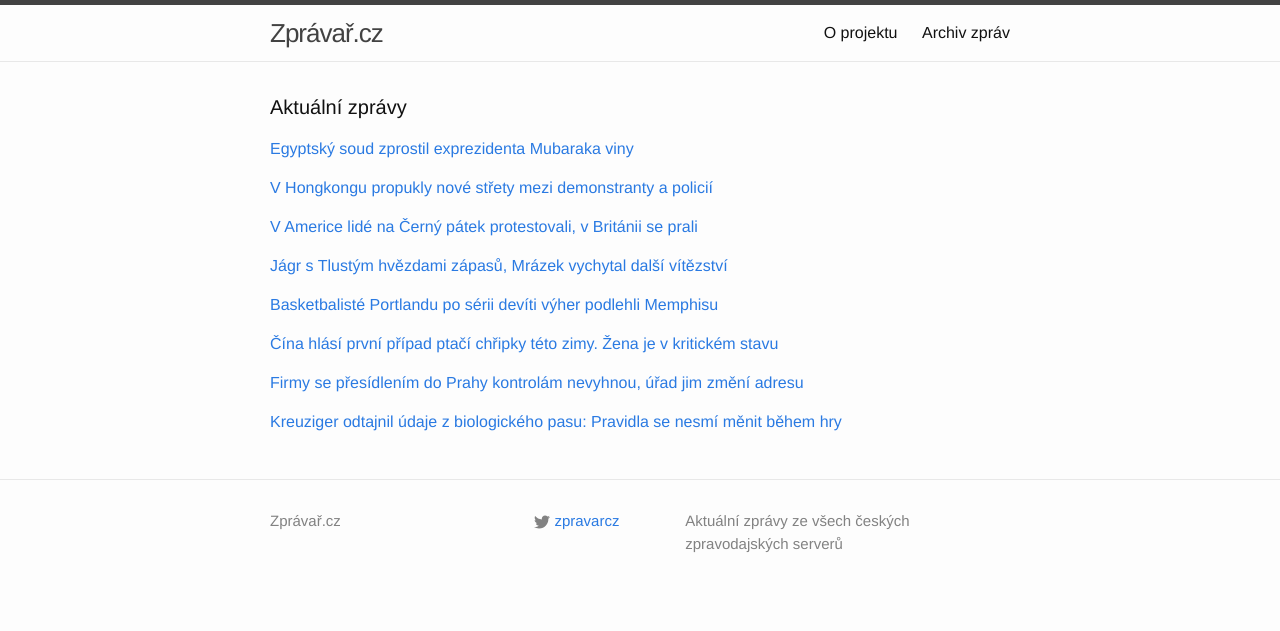
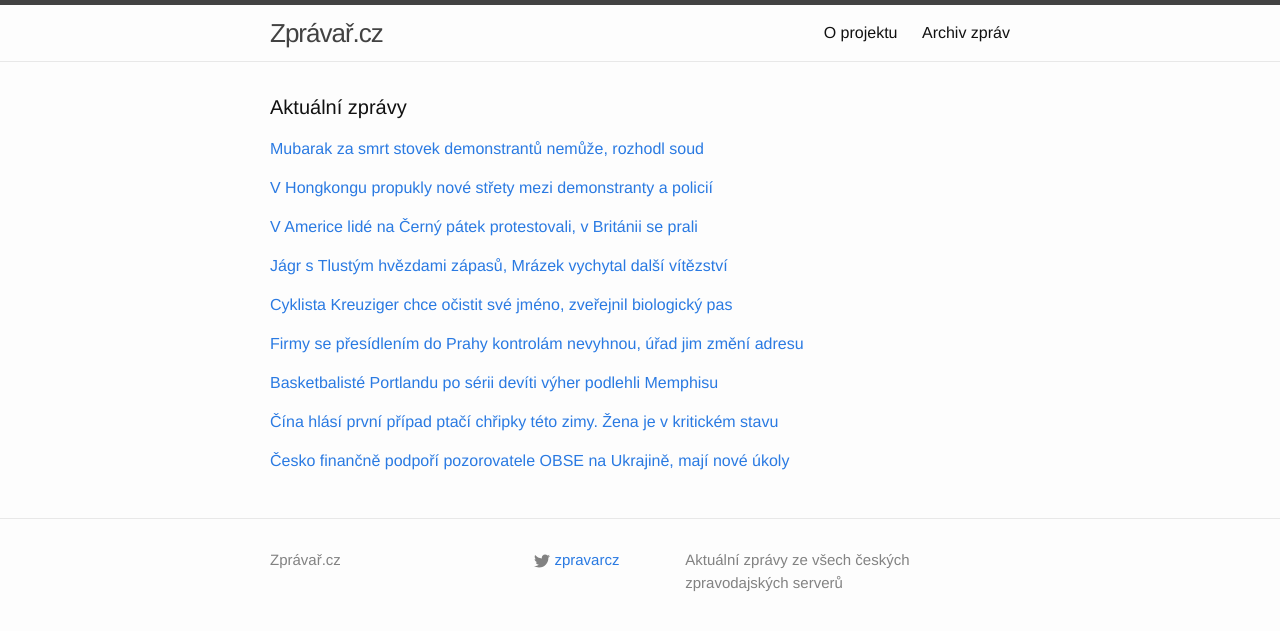
Before and after one commit to adliska/zpravar, a Jekyll site: the page built from index.html, in a window 1280 px wide. Shown: the top 631 px of the page. Built offline with Jekyll 4.4.1, drawn with Linux system fonts in a browser that asks for light colours.

Commit message:
zpravar news update

```diff
--- a/index.html
+++ b/index.html
@@ -5,15 +5,17 @@ layout: default
 <div class="home">
     <h1 class="page-heading">Aktuální zprávy</h1>
 
-<p><a href="javascript:;" onclick="toggle_visibility('zpravy0')">Egyptský soud zprostil exprezidenta Mubaraka viny</a></p>
+<p><a href="javascript:;" onclick="toggle_visibility('zpravy0')">Mubarak za smrt stovek demonstrantů nemůže, rozhodl soud</a></p>
 <div id="zpravy0" style="display:none">
 <ul>
+<li><a href=http://www.novinky.cz/zahranicni/svet/354914-mubarak-za-smrt-stovek-demonstrantu-nemuze-rozhodl-soud.html>Mubarak za smrt stovek demonstrantů nemůže, rozhodl soud - www.novinky.cz</a></li>
 <li><a href=http://www.ceskatelevize.cz/ct24/svet/293936-egyptsky-soud-zprostil-exprezidenta-mubaraka-viny/>Egyptský soud zprostil exprezidenta Mubaraka viny - www.ceskatelevize.cz</a></li>
 <li><a href=http://zahranicni.ihned.cz/afrika/c1-63186760-byvaly-prezident-mubarak-je-nevinny-oznamil-egyptsky-soud>Bývalý prezident Mubarak je nevinný, oznámil egyptský soud - zahranicni.ihned.cz</a></li>
 <li><a href=http://zpravy.e15.cz/zahranicni/politika/egyptsky-soud-zrusil-dozivoti-pro-exprezidenta-mubaraka-1141075>Egyptský soud zrušil doživotí pro exprezidenta Mubaraka - zpravy.e15.cz</a></li>
 <li><a href=http://zpravy.e15.cz/zahranicni/politika/egyptsky-soud-osvobodil-exprezidenta-mubaraka-hrozil-mu-trest-smrti-1141075>Egyptský soud osvobodil exprezidenta Mubaraka, hrozil mu trest smrti - zpravy.e15.cz</a></li>
 <li><a href=http://www.lidovky.cz/egyptsky-soud-zprostil-mubaraka-viny-za-smrt-demonstrantu-nemuze-1dy-/zpravy-svet.aspx?c=A141129_101603_ln_zahranici_hm>Egyptský soud zprostil Mubaraka viny. Za smrt demonstrantů nemůže  - www.lidovky.cz</a></li>
 <li><a href=http://zpravy.aktualne.cz/zahranici/mubarak-je-nevinen-rozhodl-egyptsky-soud/r~0b38598677ac11e4bdad0025900fea04/>Mubarak je nevinen, rozhodl egyptský soud - zpravy.aktualne.cz</a></li>
+<li><a href=http://www.novinky.cz/zahranicni/svet/354914-mubarak-je-nevinny-rozhodl-soud.html>Mubarak je nevinný, rozhodl soud - www.novinky.cz</a></li>
 <li><a href=http://echo24.cz/a/iJwEZ>Egyptský soud osvobodil exprezidenta Mubaraka - echo24.cz</a></li>
 <li><a href=http://www.tyden.cz/rubriky/zahranici/afrika/mubarak-se-na-smrti-demonstrantu-nepodilel-soud-ho-zprostil-viny_325695.html>Mubarak se na smrti demonstrantů nepodílel, soud ho zprostil viny - www.tyden.cz</a></li>
 <li><a href=http://zpravy.idnes.cz/soud-potvrdil-dozivoti-pro-husniho-mubaraka-f3x-/zahranicni.aspx?c=A141129_095855_zahranicni_ert>Soud zrušil doživotí pro Mubaraka, na smrti demonstrantů se nepodílel - zpravy.idnes.cz</a></li>
@@ -50,36 +52,44 @@ layout: default
 <li><a href=http://www.sportovninoviny.cz/zpravy/jagr-a-tlusty-patrili-ke-hvezdam-zapasu-hemsky-dal-prvni-gol/1152836>Jágr a Tlustý patřili ke hvězdám zápasu, Hemský dal první gól - www.sportovninoviny.cz</a></li>
 <li><a href=http://sport.aktualne.cz/gol-a-nahravka-jagra-nestacily-vyhru-slavil-golman-mrazek/r~400cb212778c11e49b26002590604f2e/>Gól a nahrávka Jágra nestačily, výhru slavil gólman Mrázek - sport.aktualne.cz</a></li>
 </ul>
-</div><p><a href="javascript:;" onclick="toggle_visibility('zpravy4')">Basketbalisté Portlandu po sérii devíti výher podlehli Memphisu</a></p>
+</div><p><a href="javascript:;" onclick="toggle_visibility('zpravy4')">Cyklista Kreuziger chce očistit své jméno, zveřejnil biologický pas</a></p>
 <div id="zpravy4" style="display:none">
+<ul>
+<li><a href=http://www.tyden.cz/rubriky/sport/ostatni-sporty/cyklista-kreuziger-chce-ocistit-sve-jmeno-zverejnil-biologicky-pas_325699.html>Cyklista Kreuziger chce očistit své jméno, zveřejnil biologický pas - www.tyden.cz</a></li>
+<li><a href=http://www.denik.cz/ostatni_sport/kreuziger-jedna-odtajnil-udaje-ze-sveho-biologickeho-pasu-20141129.html>Kreuziger odtajnil údaje z biologického pasu: Pravidla se nesmí měnit během hry - www.denik.cz</a></li>
+<li><a href=http://sport.aktualne.cz/kreuziger-dal-na-internet-udaje-ze-sveho-biologickeho-pasu/r~2e4a1f0677af11e49bec0025900fea04/>Kreuziger dal na internet údaje ze svého biologického pasu - sport.aktualne.cz</a></li>
+<li><a href=http://www.sportovninoviny.cz/zpravy/kreuziger-dal-na-internet-udaje-ze-sveho-biologickeho-pasu/1152877>Kreuziger dal na internet údaje ze svého biologického pasu - www.sportovninoviny.cz</a></li>
+<li><a href=http://sport.idnes.cz/kreuziger-zverejnil-dokumenty-d3c-/cyklistika.aspx?c=A141128_230028_cyklistika_tm2>Kreuziger zveřejnil své biologické pasy i další dosud utajené dokumenty - sport.idnes.cz</a></li>
+</ul>
+</div><p><a href="javascript:;" onclick="toggle_visibility('zpravy5')">Firmy se přesídlením do Prahy kontrolám nevyhnou, úřad jim změní adresu</a></p>
+<div id="zpravy5" style="display:none">
+<ul>
+<li><a href=http://zpravy.e15.cz/byznys/finance-a-bankovnictvi/firmy-se-presidlenim-do-prahy-kontrolam-nevyhnou-urad-jim-zmeni-adresu-1141077>Firmy se přesídlením do Prahy kontrolám nevyhnou, úřad jim změní adresu - zpravy.e15.cz</a></li>
+<li><a href=http://byznys.ihned.cz/zpravodajstvi-cesko/c1-63186560-schovat-firmu-v-praze-pred-danovou-kontrolou-to-konci-kdo-tam-sidli-naoko-stehuje-se>Schovat firmu v Praze před daňovou kontrolou? To končí. Kdo tam sídlí naoko, stěhuje se - byznys.ihned.cz</a></li>
+<li><a href=http://www.tyden.cz/rubriky/byznys/cesko/konec-raje-podnikatelu-v-praze-urad-vystehuje-tisice-firem_325686.html>Konec ráje podnikatelů v Praze? Úřad vystěhuje tisíce firem - www.tyden.cz</a></li>
+<li><a href=http://www.denik.cz/ekonomika/financni-reditelstvi-zmeni-tisicum-firem-oficialni-prazske-sidlo-20141129.html>Finanční ředitelství změní tisícům firem oficiální pražské sídlo - www.denik.cz</a></li>
+</ul>
+</div><p><a href="javascript:;" onclick="toggle_visibility('zpravy6')">Basketbalisté Portlandu po sérii devíti výher podlehli Memphisu</a></p>
+<div id="zpravy6" style="display:none">
 <ul>
 <li><a href=http://sport.idnes.cz/vysledky-nba-c9b-/basket.aspx?c=A141129_094617_sport-basket_ot>Basketbalisté Portlandu po sérii devíti výher podlehli Memphisu - sport.idnes.cz</a></li>
 <li><a href=http://www.sportovninoviny.cz/zpravy/basketbaliste-portlandu-po-serii-deviti-vyher-podlehli-memphisu/1152862>Basketbalisté Portlandu po sérii devíti výher podlehli Memphisu - www.sportovninoviny.cz</a></li>
 <li><a href=http://www.denik.cz/ostatni_sport/uchvatna-serie-portlandu-je-u-konce-po-deviti-vyhrach-padl-s-memphisem-20141129.html>Úchvatná série Portlandu je u konce, po devíti výhrách padl s Memphisem - www.denik.cz</a></li>
 <li><a href=http://sport.aktualne.cz/memphis-v-nba-prerusil-viteznou-jizdu-portlandu/r~0bccdef277a311e4b5c5002590604f2e/>Memphis v NBA přerušil vítěznou jízdu Portlandu - sport.aktualne.cz</a></li>
 </ul>
-</div><p><a href="javascript:;" onclick="toggle_visibility('zpravy5')">Čína hlásí první případ ptačí chřipky této zimy. Žena je v kritickém stavu </a></p>
-<div id="zpravy5" style="display:none">
+</div><p><a href="javascript:;" onclick="toggle_visibility('zpravy7')">Čína hlásí první případ ptačí chřipky této zimy. Žena je v kritickém stavu </a></p>
+<div id="zpravy7" style="display:none">
 <ul>
 <li><a href=http://www.lidovky.cz/cina-hlasi-prvni-pripad-ptaci-chripky-teto-zimy-zena-je-v-kritickem-stavu-1qh-/zpravy-svet.aspx?c=A141129_073200_ln_zahranici_hm>Čína hlásí první případ ptačí chřipky této zimy. Žena je v kritickém stavu  - www.lidovky.cz</a></li>
 <li><a href=http://www.ceskenoviny.cz/zpravy/zpravy/cina-hlasi-prvni-pripad-chripky-h7n9-teto-zimni-sezony/1152829>Čína hlásí první případ chřipky H7N9 této zimní sezóny - www.ceskenoviny.cz</a></li>
 <li><a href=http://zpravy.idnes.cz/cina-hlasi-prvni-pripad-chripky-h7n9-teto-zimni-sezony-pfn-/zahranicni.aspx?c=A141129_065623_zahranicni_zt>Čína hlásí první případ ptačí chřipky této zimy. Nakazila se mladá žena - zpravy.idnes.cz</a></li>
 <li><a href=http://echo24.cz/a/wsw4a>Čína hlásí první případ chřipky H7N9 této zimní sezóny - echo24.cz</a></li>
 </ul>
-</div><p><a href="javascript:;" onclick="toggle_visibility('zpravy6')">Firmy se přesídlením do Prahy kontrolám nevyhnou, úřad jim změní adresu</a></p>
-<div id="zpravy6" style="display:none">
+</div><p><a href="javascript:;" onclick="toggle_visibility('zpravy8')">Česko finančně podpoří pozorovatele OBSE na Ukrajině, mají nové úkoly</a></p>
+<div id="zpravy8" style="display:none">
 <ul>
-<li><a href=http://zpravy.e15.cz/byznys/finance-a-bankovnictvi/firmy-se-presidlenim-do-prahy-kontrolam-nevyhnou-urad-jim-zmeni-adresu-1141077>Firmy se přesídlením do Prahy kontrolám nevyhnou, úřad jim změní adresu - zpravy.e15.cz</a></li>
-<li><a href=http://byznys.ihned.cz/zpravodajstvi-cesko/c1-63186560-schovat-firmu-v-praze-pred-danovou-kontrolou-to-konci-kdo-tam-sidli-naoko-stehuje-se>Schovat firmu v Praze před daňovou kontrolou? To končí. Kdo tam sídlí naoko, stěhuje se - byznys.ihned.cz</a></li>
-<li><a href=http://www.tyden.cz/rubriky/byznys/cesko/konec-raje-podnikatelu-v-praze-urad-vystehuje-tisice-firem_325686.html>Konec ráje podnikatelů v Praze? Úřad vystěhuje tisíce firem - www.tyden.cz</a></li>
-<li><a href=http://www.denik.cz/ekonomika/financni-reditelstvi-zmeni-tisicum-firem-oficialni-prazske-sidlo-20141129.html>Finanční ředitelství změní tisícům firem oficiální pražské sídlo - www.denik.cz</a></li>
-</ul>
-</div><p><a href="javascript:;" onclick="toggle_visibility('zpravy7')">Kreuziger odtajnil údaje z biologického pasu: Pravidla se nesmí měnit během hry</a></p>
-<div id="zpravy7" style="display:none">
-<ul>
-<li><a href=http://www.denik.cz/ostatni_sport/kreuziger-jedna-odtajnil-udaje-ze-sveho-biologickeho-pasu-20141129.html>Kreuziger odtajnil údaje z biologického pasu: Pravidla se nesmí měnit během hry - www.denik.cz</a></li>
-<li><a href=http://sport.aktualne.cz/kreuziger-dal-na-internet-udaje-ze-sveho-biologickeho-pasu/r~2e4a1f0677af11e49bec0025900fea04/>Kreuziger dal na internet údaje ze svého biologického pasu - sport.aktualne.cz</a></li>
-<li><a href=http://www.sportovninoviny.cz/zpravy/kreuziger-dal-na-internet-udaje-ze-sveho-biologickeho-pasu/1152877>Kreuziger dal na internet údaje ze svého biologického pasu - www.sportovninoviny.cz</a></li>
-<li><a href=http://sport.idnes.cz/kreuziger-zverejnil-dokumenty-d3c-/cyklistika.aspx?c=A141128_230028_cyklistika_tm2>Kreuziger zveřejnil své biologické pasy i další dosud utajené dokumenty - sport.idnes.cz</a></li>
+<li><a href=http://zpravy.e15.cz/domaci/politika/cesko-financne-podpori-pozorovatele-obse-na-ukrajine-maji-nove-ukoly-1141080>Česko finančně podpoří pozorovatele OBSE na Ukrajině, mají nové úkoly - zpravy.e15.cz</a></li>
+<li><a href=http://www.denik.cz/z_domova/cesko-planuje-podporit-misi-obse-na-ukrajine-daruje-3-miliony-korun-20141129.html>Česko plánuje podpořit misi OBSE na Ukrajině, daruje 3 miliony korun - www.denik.cz</a></li>
+<li><a href=http://www.ceskenoviny.cz/zpravy/zpravy/cesko-chce-dat-temer-tri-miliony-kc-misi-obse-na-ukrajine/1152869>Česko chce dát téměř tři miliony Kč misi OBSE na Ukrajině - www.ceskenoviny.cz</a></li>
 </ul>
 </div></div>
```
